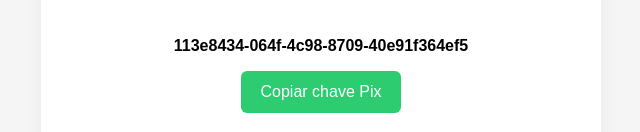
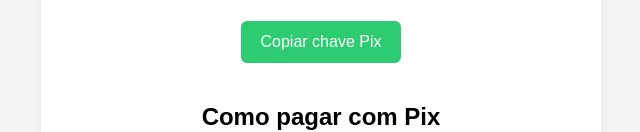
Before and after one commit to olomoreira/pix, a plain HTML site: page index.html in a window 1280 px wide. Shown: the part 448-580 px from the top of the page, without its empty margins (319-959 px from the left). Drawn offline with Linux system fonts and the light colour scheme.

Commit message:
index.html

```diff
--- a/index.html
+++ b/index.html
@@ -28,12 +28,6 @@
       margin-bottom: 20px;
     }
 
-    #pix {
-      font-weight: bold;
-      font-size: 16px;
-      margin: 16px 0;
-    }
-
     button {
       background-color: #2ecc71;
       color: white;
@@ -62,10 +56,9 @@
 </head>
 <body>
   <div class="container">
-    <!-- Imagem final gerada com QR real -->
+    <!-- Imagem com QR Code e layout completo -->
     <img src="pix_qk_final.png" alt="Pagamento Pix">
 
-    <p id="pix">113e8434-064f-4c98-8709-40e91f364ef5</p>
     <button onclick="copiarPix()">Copiar chave Pix</button>
 
     <h2>Como pagar com Pix</h2>
@@ -74,7 +67,7 @@
 
   <script>
     function copiarPix() {
-      const chave = document.getElementById("pix").textContent;
+      const chave = "113e8434-064f-4c98-8709-40e91f364ef5";
       navigator.clipboard.writeText(chave).then(() => {
         alert("Chave Pix copiada com sucesso!");
       });
```
